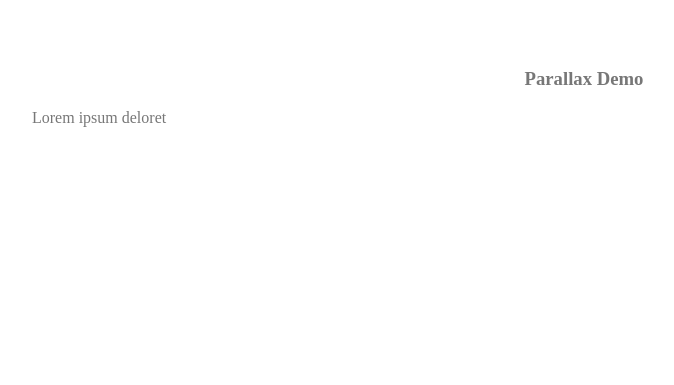
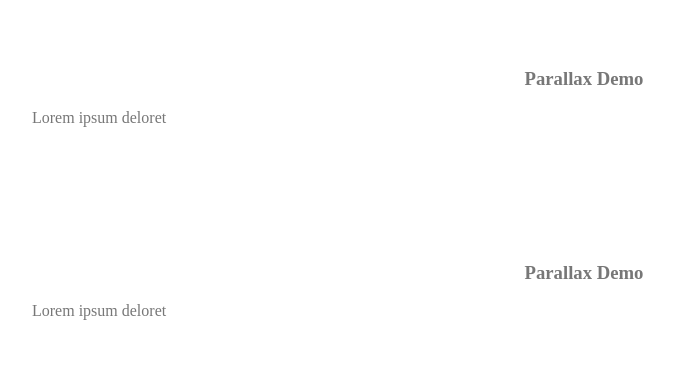
Before and after one commit to JonBrelje/website, a Flask app: page / in a window 1280 px wide. Shown: the part 202-587 px from the top of the page, without its empty margins (56-730 px from the left). Run offline with Flask 2, Linux system fonts and the light colour scheme; grey boxes are pictures that could not be loaded.

Commit message:
Make parallax longer

```diff
--- a/templates/home.html
+++ b/templates/home.html
@@ -11,3 +11,8 @@
   <h3 style="text-align:center;">Parallax Demo</h3>
   <p>Lorem ipsum deloret</p>
 </div>
+<div class=parallax></div>
+<div style="color: #777;background-color:white;text-align:center;padding:50px 80px;text-align: justify;">
+  <h3 style="text-align:center;">Parallax Demo</h3>
+  <p>Lorem ipsum deloret</p>
+</div>
```
